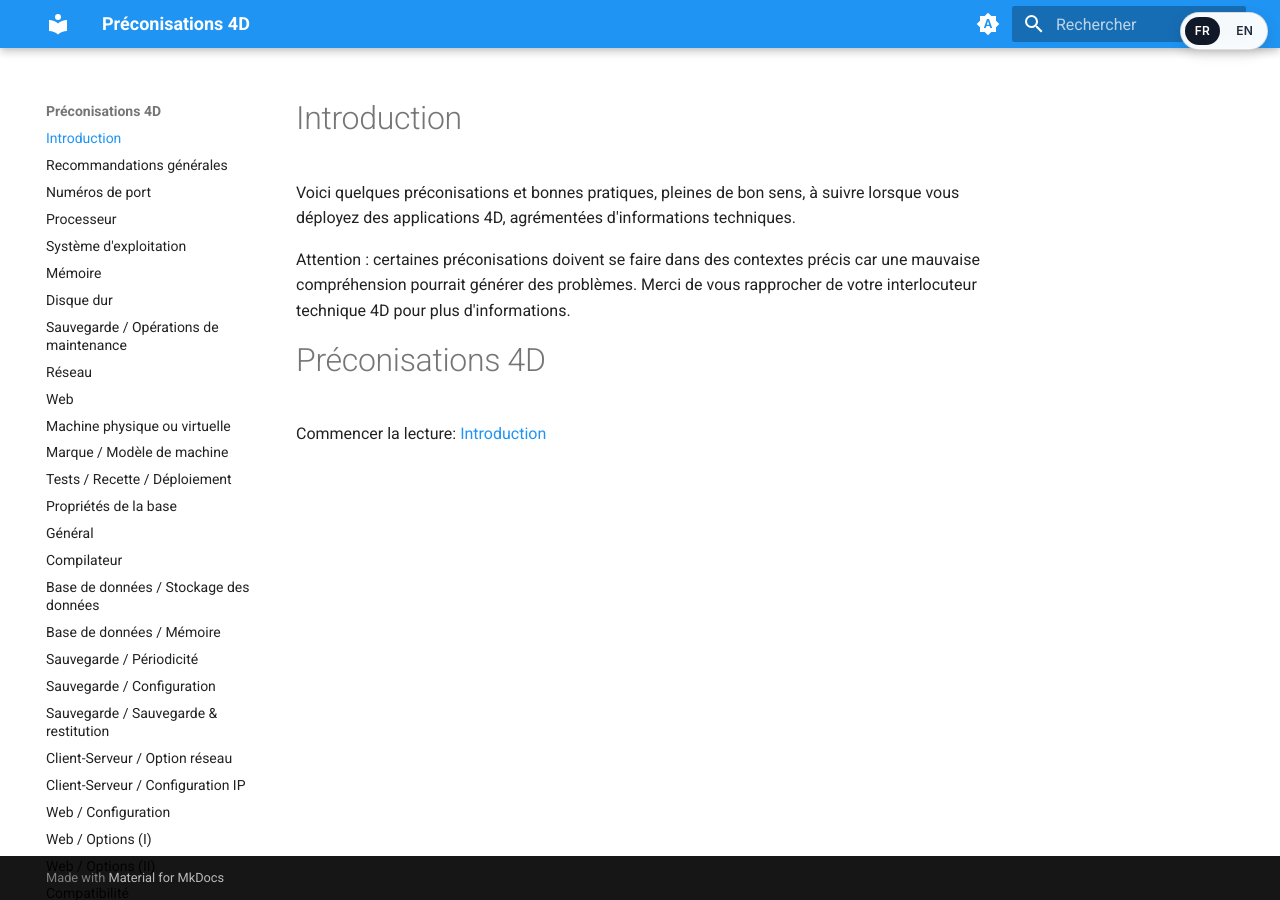
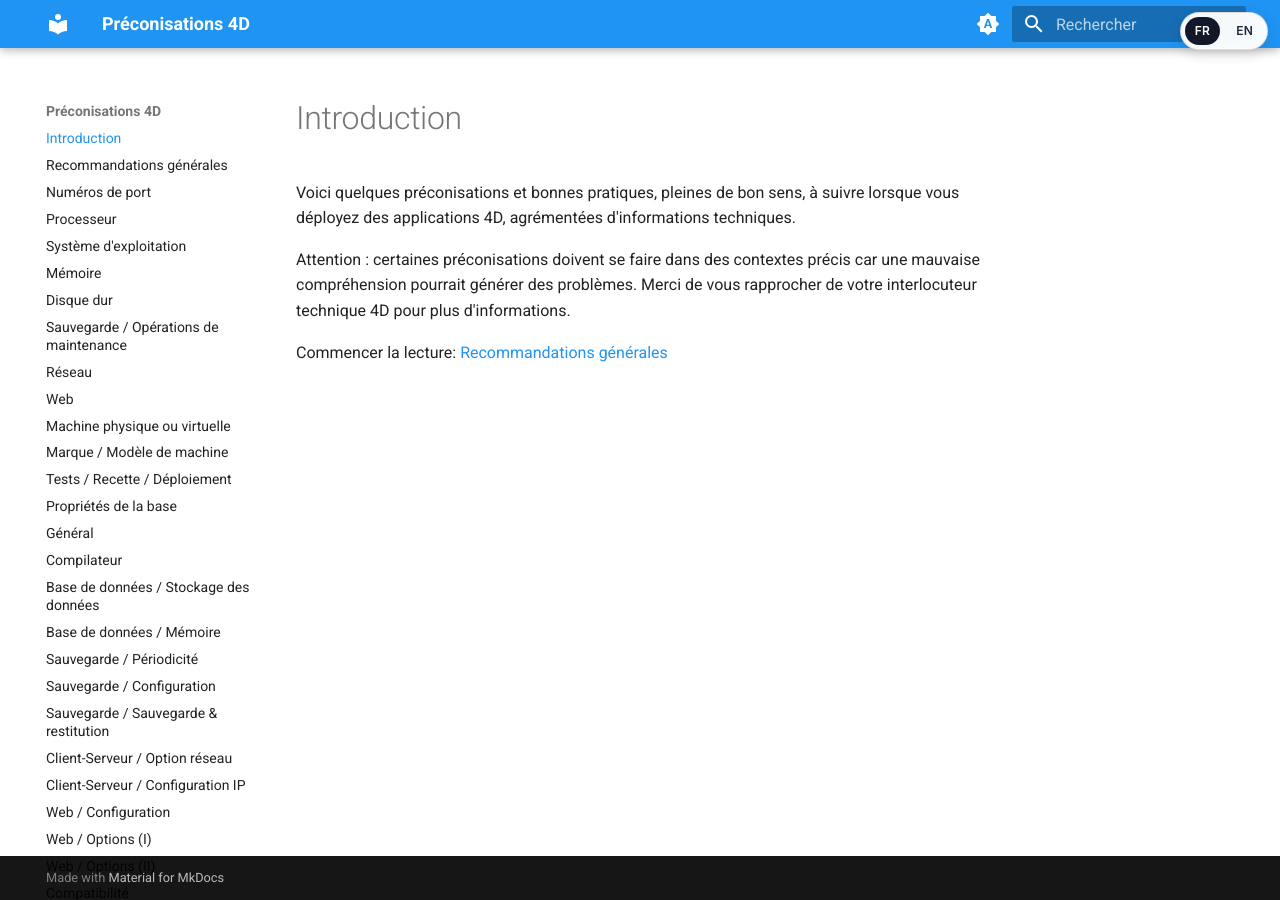
Before and after one commit to 4eDimension/Recommendations, an MkDocs documentation site: the page built from docs/index.md, in a window 1280 px wide. Built offline with MkDocs 1.6.1 and Material for MkDocs 9.7.7, drawn with Linux system fonts in a browser that asks for light colours.

Commit message:
fix: clean introduction and start reading at recommendations

```diff
--- a/docs/index.md
+++ b/docs/index.md
@@ -8,6 +8,5 @@
 précis car une mauvaise compréhension pourrait générer des problèmes.
 Merci de vous rapprocher de votre interlocuteur technique 4D pour plus
 d'informations.
-# Préconisations 4D
 
-Commencer la lecture: [Introduction](chapitres/01-introduction.md)
+Commencer la lecture: [Recommandations générales](chapitres/02-recommandations-generales.md)
```
Also changed, not shown: 1 other file.
